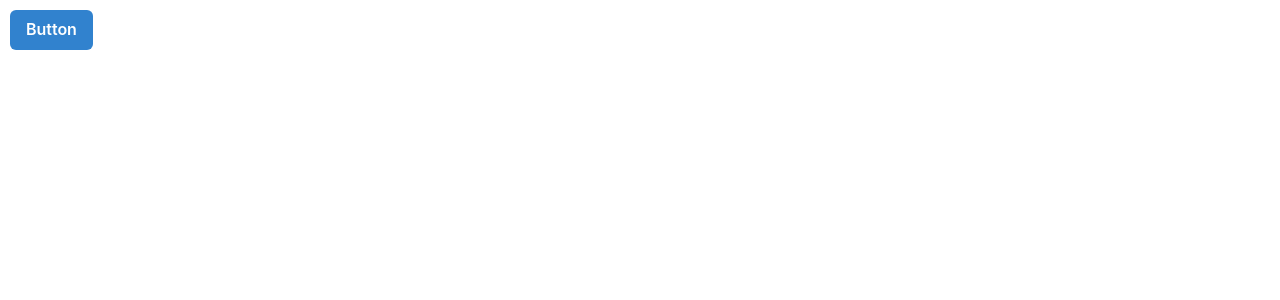
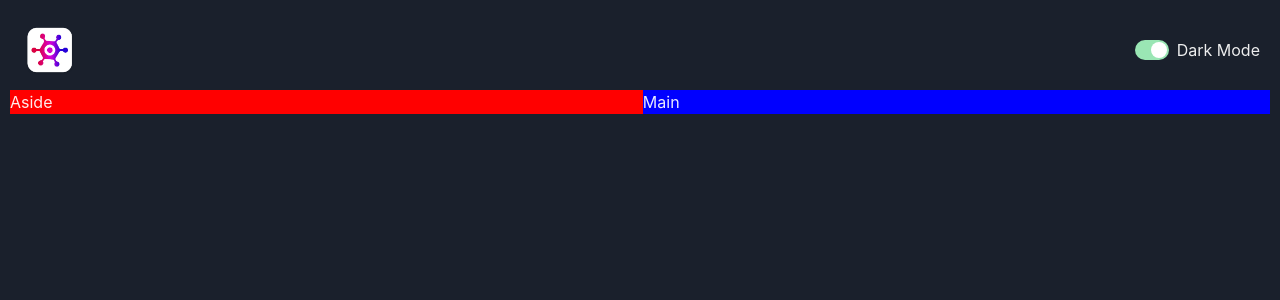
Before and after one commit to SunilKumar2112/Cineverse, a React (Vite) app: page / in a window 1280 px wide. Shown: the top 300 px of the page. Built offline with nearby package versions, Linux system fonts and the light colour scheme.

Commit message:
bUild the color mode switch

```diff
--- a/index.html
+++ b/index.html
@@ -4,7 +4,7 @@
     <meta charset="UTF-8" />
     <link rel="icon" type="image/svg+xml" href="/vite.svg" />
     <meta name="viewport" content="width=device-width, initial-scale=1.0" />
-    <title>Vite + React + TS</title>
+    <title> CineVerse</title>
   </head>
   <body>
     <div id="root"></div>
--- a/src/App.tsx
+++ b/src/App.tsx
@@ -1,13 +1,30 @@
-import { Button } from '@chakra-ui/react'
-
+import { Grid, GridItem } from "@chakra-ui/react";
+import { useEffect } from "react";
+import Navbar from "./components/Navbar";
 
 function App() {
 
   return (
-    <div>
-      <Button colorScheme='blue'>Button</Button>
-    </div>
-  )
+    <>
+
+    <Grid
+      templateAreas={{
+        base: `"nav" " main""aside"`,
+        lg: `"nav nav" "aside main"`,
+      }}
+    >
+      <GridItem area="nav" >
+        <Navbar />
+      </GridItem>
+      <GridItem area="aside" bg="red">
+        Aside
+      </GridItem>
+      <GridItem area="main" bg="blue">
+        Main
+      </GridItem>
+    </Grid>
+    </>
+  );
 }
 
-export default App
+export default App;
--- /dev/null
+++ b/src/components/ColorModeSwitch.tsx
@@ -0,0 +1,14 @@
+import { HStack, Switch,Text, useColorMode } from '@chakra-ui/react'
+import React from 'react'
+
+const ColorModeSwitch = () => {
+    const {toggleColorMode,colorMode}=useColorMode()
+  return (
+    <HStack>
+        <Switch colorScheme='green' isChecked={colorMode=='dark'} onChange={toggleColorMode}/>
+        <Text>Dark Mode</Text>
+    </HStack>
+  )
+}
+
+export default ColorModeSwitch
--- /dev/null
+++ b/src/components/Navbar.tsx
@@ -0,0 +1,15 @@
+import { HStack,Image } from '@chakra-ui/react'
+
+import logo from "../assets/logo.webp"
+import ColorModeSwitch from "./ColorModeSwitch"
+
+const Navbar = () => {
+  return (
+    <HStack justifyContent={'space-between'} padding='10px'>
+        <Image src={logo} boxSize="60px"/>
+       <ColorModeSwitch></ColorModeSwitch>
+    </HStack>
+  )
+}
+
+export default Navbar
--- /dev/null
+++ b/src/components/Theme.ts
@@ -0,0 +1,6 @@
+import { extendTheme,ThemeConfig } from "@chakra-ui/react";
+const config: ThemeConfig={
+    initialColorMode:'dark'
+};
+const Theme = extendTheme({config});
+export default Theme;
--- a/src/main.tsx
+++ b/src/main.tsx
@@ -1,13 +1,17 @@
 import React from 'react'
 import ReactDOM from 'react-dom/client'
-import { ChakraProvider } from '@chakra-ui/react'
+import { ChakraProvider, ColorModeScript } from '@chakra-ui/react'
 import App from './App'
 import './index.css'
+import Theme from './components/theme'
+
 
 ReactDOM.createRoot(document.getElementById('root') as HTMLElement).render(
   <React.StrictMode>
-   <ChakraProvider>
+   <ChakraProvider theme={Theme}>
+    <ColorModeScript initialColorMode ={Theme.config.initialColorMode} />
       <App />
+
     </ChakraProvider>
   </React.StrictMode>,
 )
```
Also changed, not shown: .eslintrc.cjs (added), src/assets/logo.webp (added), 1 other file (tests, documents, lock files or other folders).
